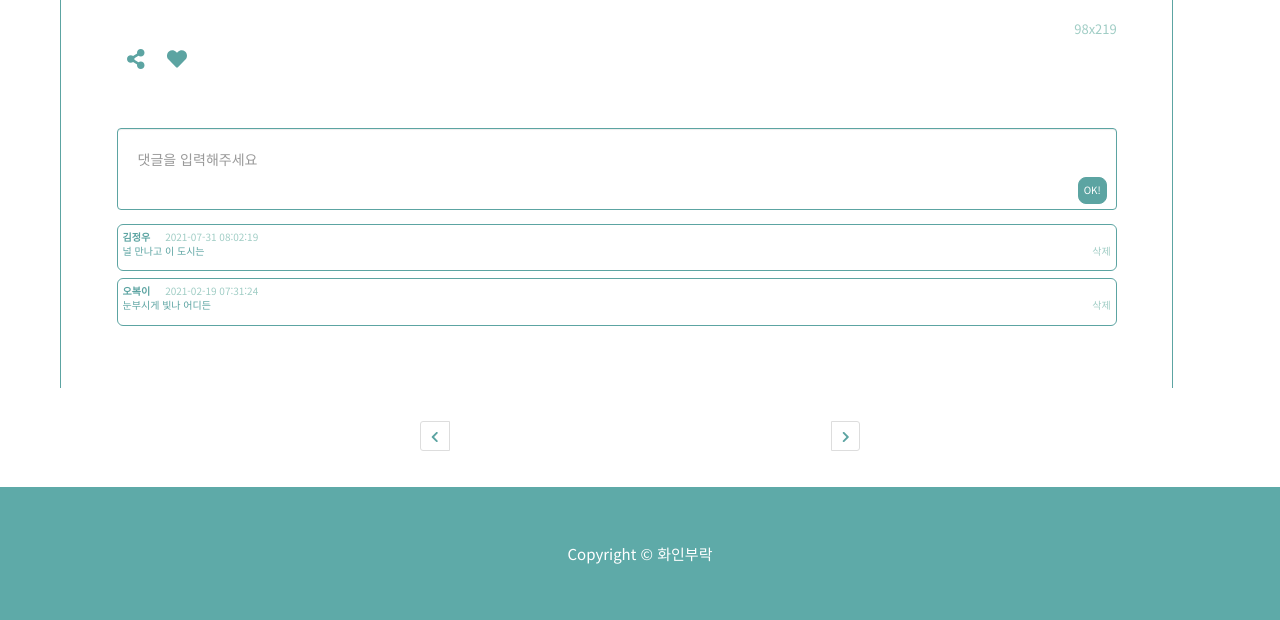
After one commit to moosongsong/project-arta-server, a Django app: template exhibition/templates/arta_front_develop/ARTA_User_piece_show.html in a window 1280 px wide. The commit adds this page. Shown: the part 999-1619 px from the top of the page. Run offline with Django 3.2, Linux system fonts and the light colour scheme; the template is opened without the code that fills it, so the values that code supplies are empty; some libraries are stand-ins or nearby versions.

Commit message:
add piece detail

```diff
--- a/arta_project/settings.py
+++ b/arta_project/settings.py
@@ -104,7 +104,8 @@ AUTH_PASSWORD_VALIDATORS = [
 # Internationalization
 # https://docs.djangoproject.com/en/3.2/topics/i18n/
 
-LANGUAGE_CODE = 'ko-kr'
+#LANGUAGE_CODE = 'ko-kr'
+LANGUAGE_CODE = 'en-us'
 
 TIME_ZONE = 'Asia/Seoul'
 
--- a/exhibition/admin.py
+++ b/exhibition/admin.py
@@ -1,5 +1,6 @@
 from django.contrib import admin
-from .models import Category, Material, Exhibition, Piece, ExhibitionLike, ExhibitionClick, ExhibitionShare, PieceClick, PieceLike, PieceShare, InitialLike
+from .models import Category, Material, Exhibition, Piece, ExhibitionLike, ExhibitionClick, ExhibitionShare, PieceClick, \
+    PieceLike, PieceShare, InitialLike, Comment, GuestBook
 
 
 class CategoryAdmin(admin.ModelAdmin):
@@ -21,3 +22,5 @@ admin.site.register(PieceClick)
 admin.site.register(ExhibitionShare)
 admin.site.register(PieceShare)
 admin.site.register(InitialLike)
+admin.site.register(Comment)
+admin.site.register(GuestBook)
--- a/exhibition/models.py
+++ b/exhibition/models.py
@@ -86,7 +86,7 @@ class GuestBook(models.Model):
     exhibition = models.ForeignKey(Exhibition, on_delete=models.SET_NULL, null=True, blank=True)
     content = models.TextField(null=False, blank=False)
     create_at = models.DateTimeField(auto_now_add=True, null=False)
-    remove_at = models.DateTimeField(null=True)
+    remove_at = models.DateTimeField(null=True, blank=True)
 
 
 class Comment(models.Model):
@@ -94,7 +94,7 @@ class Comment(models.Model):
     piece = models.ForeignKey(Piece, on_delete=models.SET_NULL, null=True, blank=True)
     content = models.TextField(null=False, blank=False)
     create_at = models.DateTimeField(auto_now_add=True, null=False)
-    remove_at = models.DateTimeField(null=True)
+    remove_at = models.DateTimeField(null=True, blank=True)
 
 
 class InitialLike(models.Model):
--- /dev/null
+++ b/exhibition/static/css/user_piece_show.css
@@ -0,0 +1,143 @@
+#footer {
+  border-top: 1px solid #5CA4A2;
+}
+p {
+  color: #5CA4A2;
+}
+.piece {   /*작품 이미지*/
+  width: 100%;
+  padding: 5%;
+  padding-bottom: 0;
+  object-fit: contain;
+}
+.exhibitor {    /*작가명*/
+  margin-top: 30px;
+  text-align: right;
+  padding-right: 5%;
+  font-size: 12px;
+}
+.piece_name {    /*작품명*/
+  margin-top: 30px;
+  text-align: left;
+  padding-left: 5%;
+  font-size: 12px;
+}
+.explain_piece {   /*작품 소개 클래스*/
+  padding-left: 5%;
+  padding-right: 5%;
+}
+.explanation {  /*작품 소개*/
+  border-top: 1px solid #5CA4A2;
+  font-size: 10px;
+  color: #A0CDC5;
+}
+.icon {   /*공유, 좋아요 아이콘 클래스*/
+  padding-left: 5%;
+}
+.share, .bookmark {
+  margin: 3px;
+  font-size: 17px;
+  color: #5CA4A2;
+}
+.comments {   /*댓글 클래스*/
+  padding-top: 25px;
+  padding: 5%;
+  /* position: relative; */
+}
+.input-comment {
+  padding-bottom: 10px;
+  position: relative;
+}
+.form-control {
+  display: inline-block;
+  width: 100%;
+  resize: none;
+  padding-right: 38px;!important;
+  padding-left: 5px;!important;
+  padding: 2%;
+}
+textarea {
+  resize: none;
+  border: 0;
+  width: 100%;
+  padding: 5%;
+}
+.user_name {
+  float: left;
+  padding-right: 15px;
+  font-weight: bold;
+}
+.comment-date {
+  color: #A0CDC5;
+}
+.comment-delete {
+  color: #A0CDC5;
+  display: inline-block;
+  float: right;
+}
+.comment-delete a{
+  text-decoration: none;
+}
+.comment-row {
+  /* position: relative; */
+  padding-bottom: 10%;
+  border: 1px solid #5CA4A2;
+  width: 100%;
+  /* padding: 2px 5px 2px; */
+  padding: 5px;
+  border-radius: 6px;
+  margin-bottom: 7px;
+}
+
+.comment_list {
+  width: 100%;
+  padding-bottom: 7px;
+}
+#new-comment {
+  border: 1px solid #5CA4A2;
+}
+.submit_btn {  /*댓글 버튼*/
+  display: inline-block;
+  position: absolute;
+  border: 1px solid #5CA4A2;
+  border-radius: 8px;
+  background-color: #5CA4A2;
+  color: white;
+  padding: 5px;
+  /* float: right; */
+  right: 10px;
+  bottom: 20px;
+}
+.submit_btn:focus {
+  outline: none;
+}
+.size {  /*그림 사이즈*/
+  text-align: right;
+  padding-right: 5%;
+  color: #A0CDC5;
+  font-size: 10px;
+}
+@media screen and (min-width: 768px) {  /*아이패드 크기*/
+  .aside_nav {
+    display: none;
+  }
+}
+@media screen and (min-width: 992px) {
+  .aside_nav {
+    display: none;
+  }
+  .exhibitor, .piece_name {
+    font-size: 16px;
+  }
+  .explanation {
+    font-size: 15px;
+  }
+  .share, .bookmark {
+    margin: 10px;
+    font-size: 20px;
+  }
+  .size {
+    font-size: 13px;
+  }
+
+}
--- /dev/null
+++ b/exhibition/templates/arta_front_develop/ARTA_User_piece_show.html
@@ -0,0 +1,121 @@
+{% extends 'arta_front_develop/arta_base.html' %}
+{% load static %}
+{% block header_title %}<title>ARTA 작품 보기</title>{% endblock %}
+{% block script_blcok %}
+    <script>
+        //카카오 공유
+        function shareKakao() {
+            Kakao.init('61d34319ce6231efe326b8125598493a');
+
+            Kakao.Link.createDefaultButton({
+                container: '#btnKakao',
+                objectType: 'feed',
+                content: {
+                    title: "ARTA",
+                    description: "ARTA 입니다",
+                    imageUrl: "http://fine-village.co.kr/",
+                    link: {
+                        mobileWebUrl: "http://fine-village.co.kr/",
+                        webUrl: "http://fine-village.co.kr/"
+                    }
+                }
+            });
+        }
+    </script>
+{% endblock %}
+{% block style_blcok %}
+    <link rel="stylesheet" href="{% static 'css/user_piece_show.css' %}"/>
+    <link rel="stylesheet" href="{% static 'css/category.css' %}"/>
+    <link rel="stylesheet" href="{% static 'css/pagination.css' %}"/>
+{% endblock %}
+
+{% block main_blcok %}
+    <div class="container-fluid">
+        <div class="row">
+            <div class="aside_container col-md-1 col-md-push-11">
+                <p class="aside_nav">작품 보기</p>
+            </div>
+            <div class="content_container col-md-11 col-md-pull-1">
+                <div class="article_container">
+                    <div class="row row_content">
+                        <div class="form-group">
+                            <p class="piece_name col-xs-6"><strong>작품명</strong></p>
+                            <p class="exhibitor col-xs-6"><strong>작가명</strong></p>
+                        </div>
+                    </div>
+
+                    <div class="row row_content">
+                        <div class="explain_piece"> <!--작품 설명-->
+                            <p class="explanation">널 만나고 이 도시는 눈부시게 빛나 어디든 나를 어린 아이처럼 만들어 또 마음껏 놀고 싶어 난 회색 빛의 기억을 알록달록하게
+                                넌
+                                물들여
+                                미지의 그 영역을 찾게 한 순간 묻혔던 감각들을 깨워낸 듯한 그곳은 중력보다 강하게 또 아주 깊숙하게 헤어나지 못할 끝까지 끌어당겨 날</p>
+                        </div>
+                    </div>
+
+                    <div class="row row_content">
+                        <div class="form-group">
+                            <img class="piece" src="https://pbs.twimg.com/media/EbUyfzPVcAAtdn4?format=jpg&name=4096x4096" alt="보스 정우">
+                        </div>
+                    </div>
+
+                    <div class="row">
+                        <div class="piece_size">
+                            <p class="size">98x219</p>
+                        </div>
+                    </div>
+
+                    <div class="icon row"> <!--공유 버튼, 좋아요 버튼-->
+                        <a class="share" id="btnKakao" href="javascript:shareKakao();"><i class="fa fa-share-alt"
+                                                                                          aria-hidden="true"></i></a>
+                        <a class="bookmark" href=""><i class="fa fa-heart" aria-hidden="true"></i></a>
+                        <!-- <a class="menu_button" href=""><i class="fa fa-bars" style="font-size:15px" aria-hidden="true"></i></a> -->
+                    </div>
+
+                    <div class="comments"> <!--댓글-->
+                        <div class="input-comment">
+                            <!-- <div class="user_name">사용자 이름</div> -->
+                            <textarea id="new-comment" class="form-control" name="new_comment" rows="2"
+                                      placeholder="댓글을 입력해주세요"></textarea>
+                            <button class="submit_btn" type="submit" onclick="submitComment()">OK!</button>
+                        </div>
+                        <div class="comment-row">
+                            <div class="comment_list">
+                                <div class="user_name">김정우</div>
+                                <div class="comment-date">2021-07-31 08:02:19</div>
+                                <a href="#">
+                                    <div class="comment-delete">삭제</div>
+                                </a>
+                                <div class="comment-content">널 만나고 이 도시는</div>
+                            </div>
+                        </div>
+                        <div class="comment-row">
+                            <div class="comment_list">
+                                <div class="user_name">오복이</div>
+                                <div class="comment-date">2021-02-19 07:31:24</div>
+                                <a href="#">
+                                    <div class="comment-delete">삭제</div>
+                                </a>
+                                <div class="comment-content">눈부시게 빛나 어디든</div>
+                            </div>
+                        </div>
+                    </div>
+                </div>
+            </div>
+        </div>
+        <div class="row">
+            <div class="footer_row col-xs-12"> <!--아래 페이징 공간-->
+                <footer>
+                    <ul class="pagination pagination-sm">
+                        <li class="page-item"><a class="page-link" href="#"><i class="fa fa-chevron-left"
+                                                                               aria-hidden="true"></i></a></li>
+                        <li class="page-item"><a class="page-fake" href="#"><i class="" aria-hidden="true"></i></a></li>
+                        <li class="page-item"><a class="page-fake" href="#"><i class="" aria-hidden="true"></i></a></li>
+                        <li class="page-item"><a class="page-link" href="#"><i class="fa fa-chevron-right"
+                                                                               aria-hidden="true"></i></a></li>
+                    </ul>
+                </footer>
+            </div>
+        </div>
+    </div>
+{% endblock %}
--- a/exhibition/urls.py
+++ b/exhibition/urls.py
@@ -16,6 +16,7 @@ urlpatterns = [
     path('exhibition/gueskbook/<int:pk>/', views.ExhibitionPage.exhibition_detail_page),
     path('exhibition/about/<int:pk>/', views.SinglePage.about_page),
 
-    path('exhibition/piece/<int:pk>/', views.ExhibitionPage.exhibition_detail_page),
-    path('exhibition/piece/comment/<int:pk>/', views.ExhibitionPage.exhibition_detail_page),
+    # path('exhibition/piece/<int:pk>/', views.PiecePage.piece_detail_page),
+    path('exhibition/piece/<int:pk>/', views.PieceDetail.as_view()),
+    path('exhibition/piece/comment/<int:pk>/', views.PiecePage.piece_detail_page),
 ]
```
Also changed, not shown: exhibition/templates/exhibition/exhibition_detail.html (+33 -1 lines), exhibition/templates/exhibition/piece_detail.html (added, +104 -0 lines), exhibition/views.py (+10 -2 lines).
